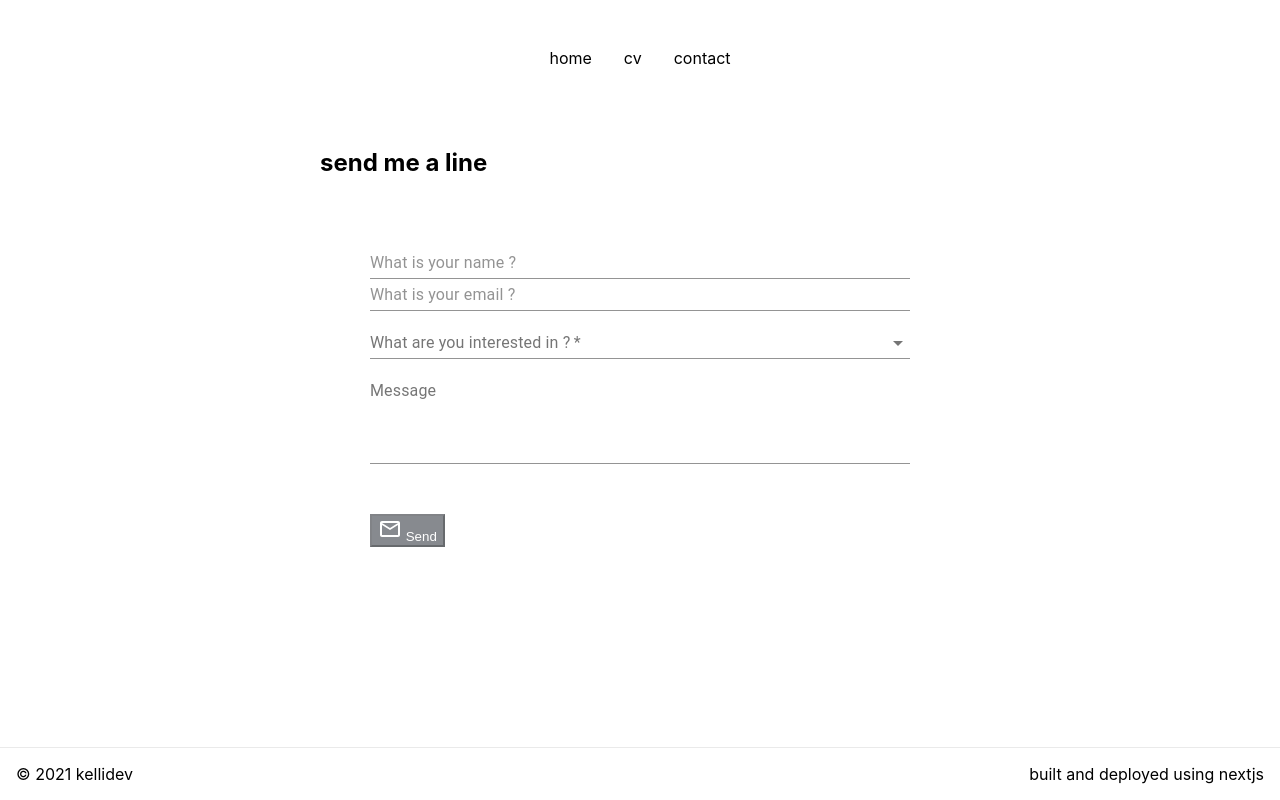
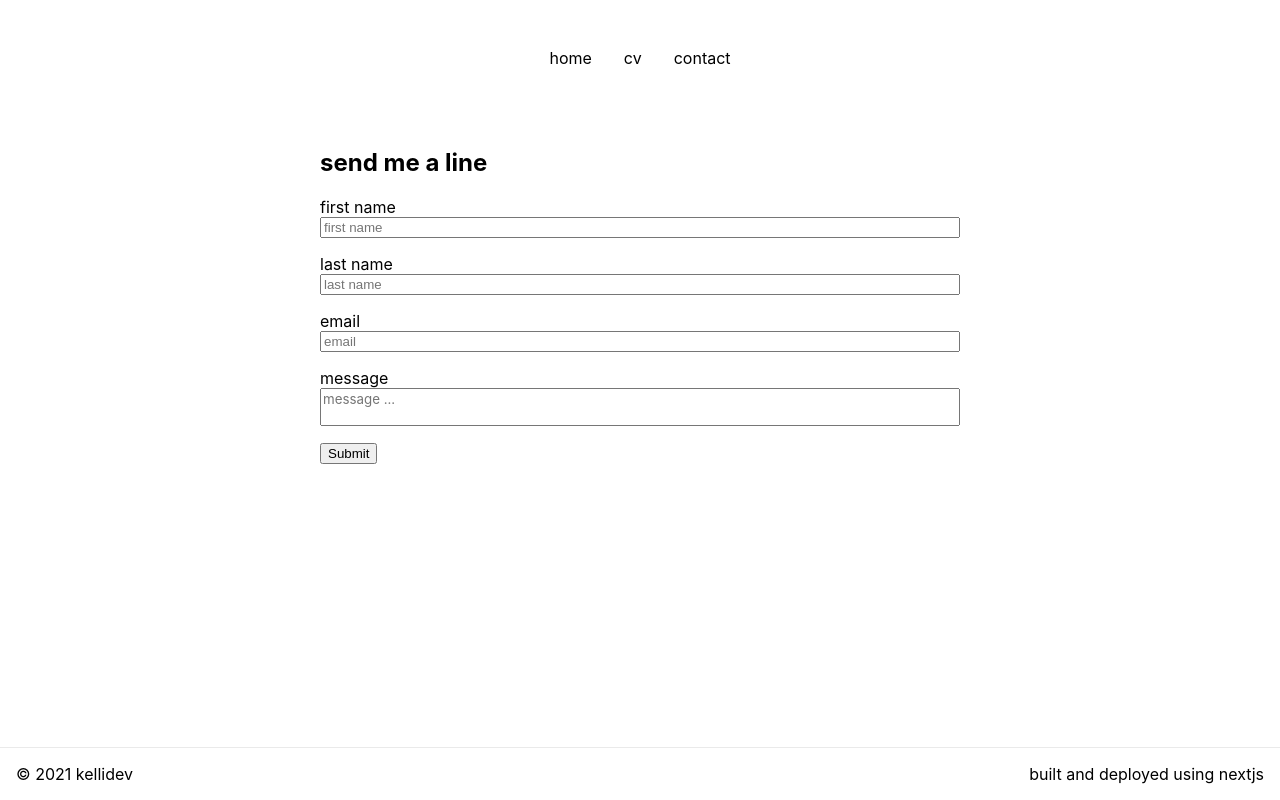
Before and after one commit to kel7774/kellidev, a Next.js app: page /contact in a window 1280 px wide. Built offline with nearby package versions, Linux system fonts and the light colour scheme.

Commit message:
Revert back to react-hook-form, todo:  will implement nodemailer

```diff
--- a/components/ContactForm.js
+++ b/components/ContactForm.js
@@ -1,246 +1,86 @@
-import React, { useState } from 'react'
-import MailOutlineIcon from '@material-ui/icons/MailOutline'
-import { MenuItem, Input } from '@material-ui/core'
-import TextField from '@material-ui/core/TextField'
-import https from 'https'
+import { useState } from 'react'
+import { useForm } from 'react-hook-form'
+import styles from '../styles/ContactForm.module.css'
 
-function ContactForm () {
-  const [formError, setFormError] = useState({ error: '' })
-  const [querySubject, setQuerySetsubject] = useState('')
-  const [name_, setName_] = useState('')
-  const [clientEmail, setClientEmail] = useState('')
-  const [clientMsg, setClientMsg] = useState('')
-
-  const serviceOptions = [
-    {
-      value: 'option1',
-      label: 'option1'
-    },
-    {
-      value: 'option2',
-      label: 'option2'
-    },
-    {
-      value: 'option3',
-      label: 'option3'
-    },
-    {
-      value: 'option4',
-      label: 'option4'
-    }
-  ]
-
-  const sendMail = async (
-    client_name,
-    client_email,
-    client_message,
-    client_subject
-  ) => {
-    const data = JSON.stringify({
-      name_: client_name,
-      email: client_email,
-      client_message: client_message,
-      subject: client_subject
-    })
-
-    const options = {
-      path: '/api/sendMail',
-      method: 'POST',
-      headers: {
-        'Content-Type': 'application/json',
-        'Content-Length': data.length
-      }
-    }
-
-    const req = https.request(options, (res) => {
-      // console.log(`statusCode: ${res.statusCode}`);
-
-      res.on('data', (d) => {
-        // process.stdout.write(d);
-        // console.log("data  from API >> ", JSON.parse(d));
-      })
-    })
-
-    req.on('error', () => {
-      setFormError({
-        error: 'Unable to send your message please try after some time.'
-      })
-    })
-
-    req.write(data)
-    req.end()
+export default function ContactForm () {
+  const { register, formState: { errors }, handleSubmit } = useForm()
+  const [firstName, setFirstName] = useState(undefined)
+  const [lastName, setLastName] = useState(undefined)
+  const [email, setEmail] = useState(undefined)
+  const [message, setMessage] = useState(undefined)
+  function handleFirstNameChange (e) {
+    setFirstName(e.target.value)
+  }
+  function handleLastNameChange (e) {
+    setLastName(e.target.value)
+  }
+  function handleEmailChange (e) {
+    setEmail(e.target.value)
+  }
+  function handleMessageChange (e) {
+    setMessage(e.target.value)
   }
 
   return (
-    <div>
-      <form
-        style={{ display: 'flex', flexDirection: 'column', padding: '50px' }}
-      >
-        <Input
-          style={{ width: '100%', color: 'black' }}
+    <form className='contactForm' onSubmit={handleSubmit}>
+      <div className={styles.formField}>
+        <label htmlFor='firstName'>first name</label>
+        <input
           type='text'
-          value={name_}
-          placeholder='What is your name ?'
-          onChange={(e) => setName_(e.target.value)}
-          required
+          name='firstName'
+          placeholder='first name'
+          onChange={() => handleFirstNameChange}
+          value={firstName}
+          {...register('firstName', { required: true })}
         />
-        <Input
-          style={{ width: '100%', color: 'black' }}
-          value={clientEmail}
+        {errors.firstName && 'first name is required'}
+      </div>
+      <div className={styles.formField}>
+        <label htmlFor='lastName'>last name</label>
+        <input
+          type='text'
+          name='lastName'
+          placeholder='last name'
+          onChange={() => handleLastNameChange}
+          value={lastName}
+          {...register('lastName', { required: true })}
+        />
+        {errors.lastName && 'last name is required'}
+      </div>
+      <div className={styles.formField}>
+        <label htmlFor='email'>email</label>
+        <input
           type='email'
-          placeholder='What is your email ?'
-          onChange={(e) => setClientEmail(e.target.value)}
-          required
+          name='email'
+          placeholder='email'
+          onChange={() => handleEmailChange}
+          value={email}
+          {...register('email', {
+            required: 'required',
+            pattern: {
+              value: /\S+@\S+.\S+/,
+              message: 'must be a valid email'
+            }
+          })}
         />
-        <TextField
-          style={{ width: '100%', color: 'black' }}
-          id='standard-select-Interest'
-          select
-          label='What are you interested in ?'
-          value={querySubject}
-          onChange={(e) => setQuerySetsubject(e.target.value)}
-          required
-        >
-          {serviceOptions.map((option) => (
-            <MenuItem key={option.value} value={option.value}>
-              {option.label}
-            </MenuItem>
-          ))}
-        </TextField>
-
-        <TextField
-          style={{ width: '100%', color: 'black' }}
-          id='client-message-textarea'
-          label='Message'
-          multiline
-          rows={4}
-          value={clientMsg}
-          onChange={(e) => setClientMsg(e.target.value)}
+        {errors.email && 'email is required'}
+      </div>
+      <div className={styles.formField}>
+        <label htmlFor='message'>message</label>
+        <textarea
+          placeholder='message ...'
+          className={styles.textarea}
+          name='message'
+          value={message}
+          onChange={() => handleMessageChange}
+          {...register('message', {
+            required: 'message required',
+            minLength: { value: 100, message: 'Must enter at least 100 characters' }
+          })}
         />
-        {formError.error
-          ? (
-            <div className='form__error'>
-              <span style={{ color: 'black' }}>{formError.error}</span>
-            </div>
-            )
-          : (
-              ''
-            )}
-        <div>
-          <button
-            disabled={!name_ || !clientEmail || !clientMsg || !querySubject}
-            type='submit'
-            style={
-              !name_ || !clientEmail || !clientMsg || !querySubject
-                ? {
-                    backgroundColor: '#878a8f',
-                    color: 'white',
-                    transform: 'scale(1)',
-                    cursor: 'default',
-                    margin: '50px 0'
-                  }
-                : { margin: '50px 0' }
-            }
-            onClick={(e) => {
-              e.preventDefault()
-              sendMail(name_, clientEmail, clientMsg, querySubject)
-            }}
-          >
-            <MailOutlineIcon /> Send
-          </button>
-        </div>
-      </form>
-    </div>
+        {errors.textarea && 'a message of at least 100 characters is required'}
+      </div>
+      <input type='submit' className={styles.submit} />
+    </form>
   )
 }
-
-export default ContactForm
-
-// import { useState } from 'react'
-// import styles from '../styles/ContactForm.module.css'
-// import sendEmail from '../utils/sendEmailToMe'
-
-// export default function ContactForm () {
-//   const [firstName, setFirstName] = useState(undefined)
-//   const [lastName, setLastName] = useState(undefined)
-//   const [email, setEmail] = useState(undefined)
-//   const [message, setMessage] = useState(undefined)
-//   function handleFirstNameChange (e) {
-//     setFirstName(e.target.value)
-//   }
-//   function handleLastNameChange (e) {
-//     setLastName(e.target.value)
-//   }
-//   function handleEmailChange (e) {
-//     setEmail(e.target.value)
-//   }
-//   function handleMessageChange (e) {
-//     setMessage(e.target.value)
-//   }
-
-//   return (
-//     <form className='contactForm' onSubmit={sendEmail}>
-//       <div className={styles.formField}>
-//         <label htmlFor='firstName'>first name</label>
-//         <input
-//           type='text'
-//           name='firstName'
-//           placeholder='first name'
-//           onChange={() => handleFirstNameChange}
-//           // value={firstName}
-//           // onChange={() => handleFirstNameChange}
-//           // {...register('firstName', { required: true })}
-//         />
-//         {/* {errors.firstName && 'first name is required'} */}
-//       </div>
-//       <div className={styles.formField}>
-//         <label htmlFor='lastName'>last name</label>
-//         <input
-//           type='text'
-//           name='lastName'
-//           placeholder='last name'
-//           onChange={() => handleLastNameChange}
-//           // value={lastName}
-//           // onChange={() => handleLastNameChange}
-//           // {...register('lastName', { required: true })}
-//         />
-//         {/* {errors.lastName && 'last name is required'} */}
-//       </div>
-//       <div className={styles.formField}>
-//         <label htmlFor='email'>email</label>
-//         <input
-//           type='email'
-//           name='email'
-//           placeholder='email'
-//           onChange={() => handleEmailChange}
-//           // value={email}
-//           // onChange={() => handleEmailChange}
-//           // {...register('email', {
-//           //   required: 'required',
-//           //   pattern: {
-//           //     value: /\S+@\S+.\S+/,
-//           //     message: 'must be a valid email'
-//           //   }
-//           // })}
-//         />
-//         {/* {errors.email && 'email is required'} */}
-//       </div>
-//       <div className={styles.formField}>
-//         <label htmlFor='message'>message</label>
-//         <textarea
-//           placeholder='message ...'
-//           className={styles.textarea}
-//           name='message'
-//           // value={message}
-//           onChange={() => handleMessageChange}
-//           // {...register('message', {
-//           //   required: 'message required',
-//           //   minLength: { value: 100, message: 'Must enter at least 100 characters' }
-//           // })}
-//         />
-//         {/* {errors.textarea && 'a message of at least 100 characters is required'} */}
-//       </div>
-//       <input type='submit' className={styles.submit} />
-//     </form>
-//   )
-// }
--- a/pages/api/sendEmail.js
+++ /dev/null
@@ -1,52 +0,0 @@
-import { sendMailQueryToMe } from '../../utils/sendMailToMe'
-
-export default async function handler (req, res) {
-  if (req.method === 'POST') {
-    // req.body carries all the data
-
-    try {
-      const { email, name_, subject, client_message } = req.body
-
-      if (
-        typeof (email || name_ || subject || client_message) === 'undefined'
-      ) {
-        console.log(' ************* Invalid Data received ************ ')
-
-        return res
-          .status(400)
-          .send({ error: 'bad request, missing required data!' })
-      } else {
-        //  Data received as expected
-        try {
-          const sendGridResponse = await sendMailQueryToMe(
-            'landry.kel@gmail.com',
-            name_,
-            subject,
-            client_message,
-            email
-          )
-
-          return res.status(200).send({
-            sg_response: sendGridResponse
-          })
-        } catch (err) {
-          console.log(
-            'ERROR WHILE SENDING MAIL TO *YOU* THROUGH WEB API >> ',
-            err
-          )
-
-          return res.status(400).send({
-            err_message: 'bad request'
-          })
-        }
-      }
-    } catch (err) {
-      console.log('Err while sending Mail through send grid >> ', err)
-      return res
-        .status(400)
-        .send({ error: 'Error in sendgrid Service.', errMsg: err })
-    }
-  }
-
-  res.status(400).send({ error: 'bad request' })
-}
```
Also changed, not shown: utils/sendEmailToMe.js (deleted, +0 -48 lines), 1 other file (tests, documents, lock files or other folders).
